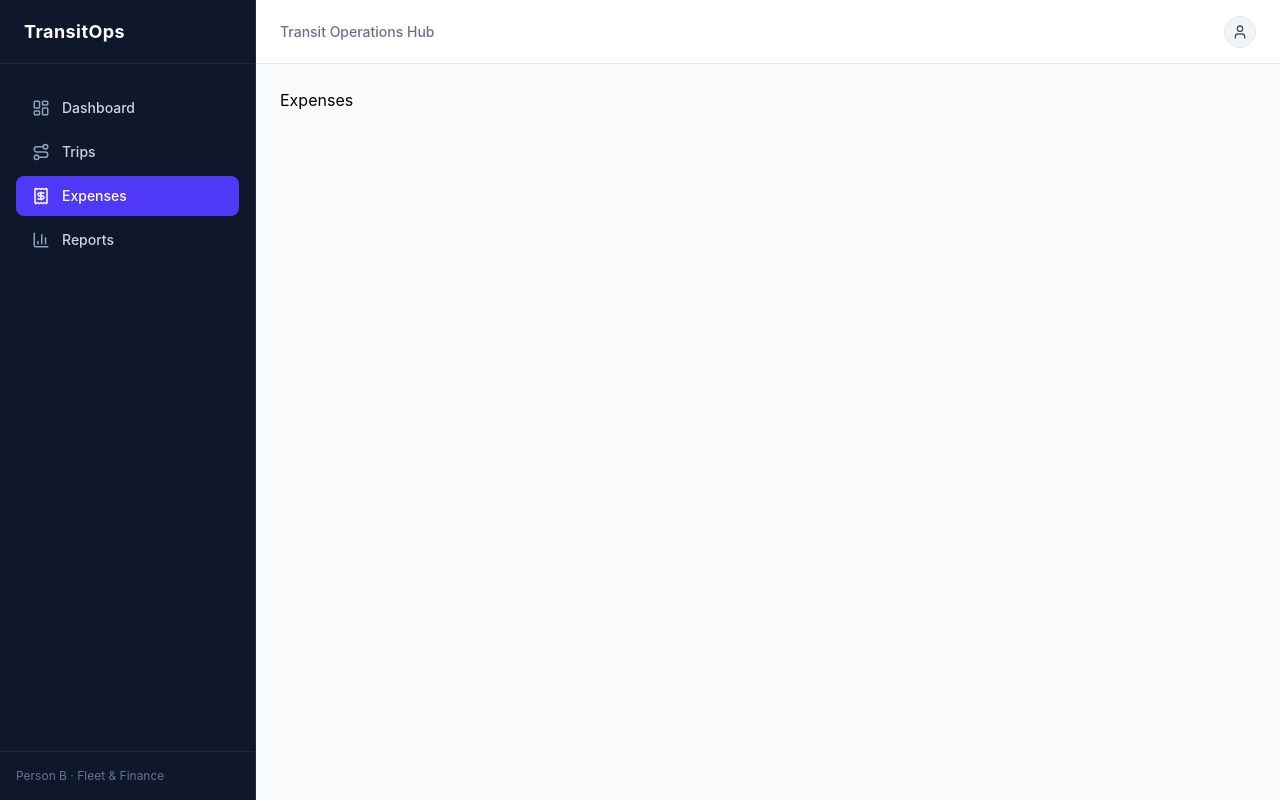
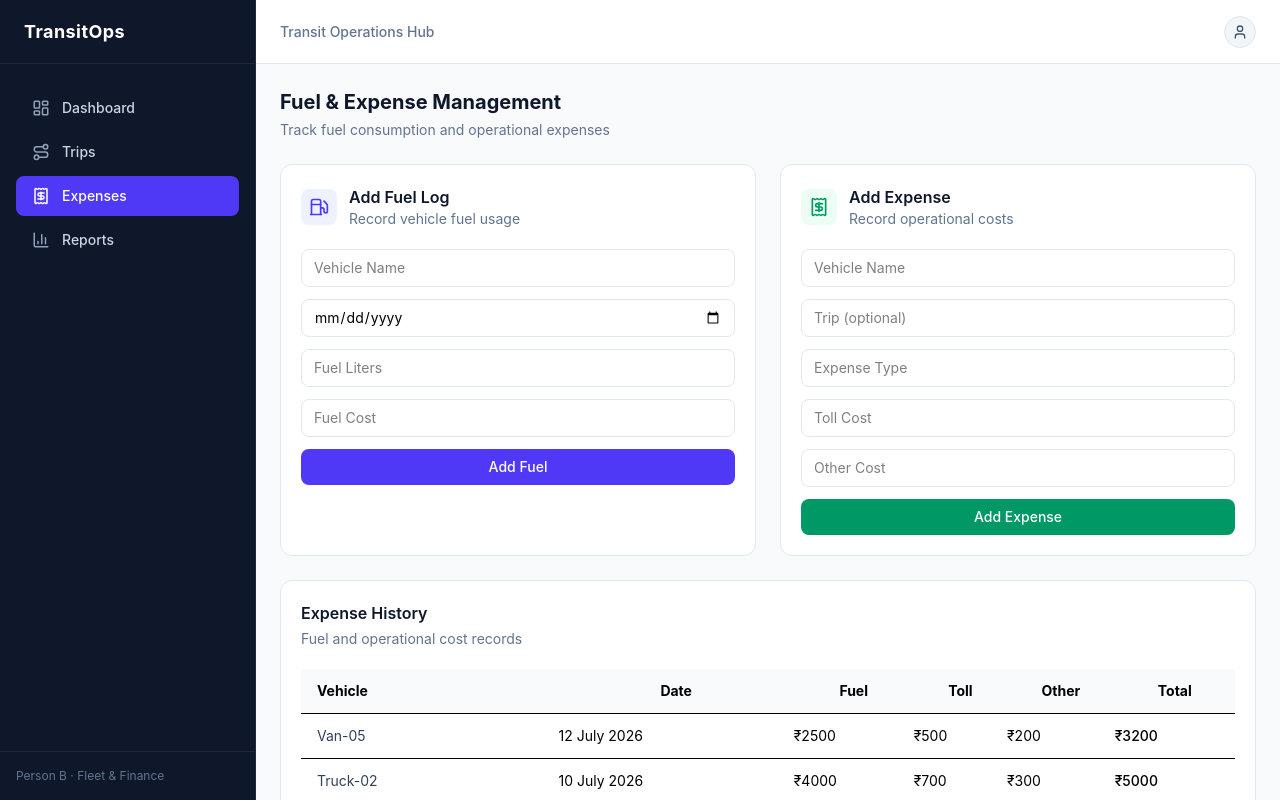
Before and after one commit to timey07/TransitOps, a React (Vite) app in the folder frontend/: page /expenses in a window 1280 px wide. Built offline with nearby package versions, Linux system fonts and the light colour scheme.

Commit message:
feat: add fuel and expense management UI

```diff
--- a/frontend/src/components/expenses/ExpenseForm.tsx
+++ b/frontend/src/components/expenses/ExpenseForm.tsx
@@ -0,0 +1,123 @@
+import { Receipt } from "lucide-react";
+import { useForm } from "react-hook-form";
+
+
+type ExpenseData = {
+  vehicle: string;
+  trip: string;
+  type: string;
+  toll: number;
+  other: number;
+};
+
+
+export default function ExpenseForm(){
+
+
+const {
+  register,
+  handleSubmit,
+  reset
+}=useForm<ExpenseData>();
+
+
+
+const onSubmit=(data:ExpenseData)=>{
+  console.log(data);
+  reset();
+}
+
+
+
+return (
+
+<div className="bg-white rounded-xl border border-slate-200 p-5 space-y-5">
+
+
+<div className="flex items-center gap-3">
+
+<div className="p-2 rounded-lg bg-emerald-50">
+<Receipt
+size={20}
+className="text-emerald-600"
+/>
+</div>
+
+
+<div>
+
+<h3 className="font-semibold text-slate-900">
+Add Expense
+</h3>
+
+<p className="text-sm text-slate-500">
+Record operational costs
+</p>
+
+</div>
+
+
+</div>
+
+
+
+<form
+onSubmit={handleSubmit(onSubmit)}
+className="space-y-3"
+>
+
+
+<input
+{...register("vehicle")}
+placeholder="Vehicle Name"
+className="w-full rounded-lg border border-slate-200 px-3 py-2 text-sm"
+/>
+
+
+<input
+{...register("trip")}
+placeholder="Trip (optional)"
+className="w-full rounded-lg border border-slate-200 px-3 py-2 text-sm"
+/>
+
+
+<input
+{...register("type")}
+placeholder="Expense Type"
+className="w-full rounded-lg border border-slate-200 px-3 py-2 text-sm"
+/>
+
+
+<input
+type="number"
+{...register("toll")}
+placeholder="Toll Cost"
+className="w-full rounded-lg border border-slate-200 px-3 py-2 text-sm"
+/>
+
+
+<input
+type="number"
+{...register("other")}
+placeholder="Other Cost"
+className="w-full rounded-lg border border-slate-200 px-3 py-2 text-sm"
+/>
+
+
+
+<button
+className="w-full bg-emerald-600 hover:bg-emerald-700 text-white rounded-lg py-2 text-sm font-medium"
+>
+Add Expense
+</button>
+
+
+</form>
+
+
+
+</div>
+
+)
+
+}
--- a/frontend/src/components/expenses/ExpenseTable.tsx
+++ b/frontend/src/components/expenses/ExpenseTable.tsx
@@ -0,0 +1,145 @@
+const expenses = [
+  {
+    vehicle:"Van-05",
+    date:"12 July 2026",
+    fuel:2500,
+    toll:500,
+    other:200
+  },
+  {
+    vehicle:"Truck-02",
+    date:"10 July 2026",
+    fuel:4000,
+    toll:700,
+    other:300
+  }
+];
+
+
+
+export default function ExpenseTable(){
+
+
+return (
+
+<div className="bg-white rounded-xl border border-slate-200 p-5">
+
+
+<div className="mb-5">
+
+<h3 className="font-semibold text-slate-900">
+Expense History
+</h3>
+
+<p className="text-sm text-slate-500 mt-1">
+Fuel and operational cost records
+</p>
+
+</div>
+
+
+
+<div className="overflow-x-auto">
+
+<table className="w-full text-sm">
+
+
+<thead>
+
+<tr className="border-b bg-slate-50">
+
+<th className="text-left px-4 py-3">
+Vehicle
+</th>
+
+<th>
+Date
+</th>
+
+<th>
+Fuel
+</th>
+
+<th>
+Toll
+</th>
+
+<th>
+Other
+</th>
+
+<th>
+Total
+</th>
+
+</tr>
+
+</thead>
+
+
+
+<tbody>
+
+
+{
+expenses.map((item,index)=>(
+
+<tr
+key={index}
+className="border-b"
+>
+
+
+<td className="px-4 py-3 text-slate-700">
+{item.vehicle}
+</td>
+
+
+<td>
+{item.date}
+</td>
+
+
+<td>
+₹{item.fuel}
+</td>
+
+
+<td>
+₹{item.toll}
+</td>
+
+
+<td>
+₹{item.other}
+</td>
+
+
+<td className="font-medium">
+₹{item.fuel+item.toll+item.other}
+</td>
+
+
+</tr>
+
+
+))
+}
+
+
+
+</tbody>
+
+
+
+</table>
+
+</div>
+
+
+</div>
+
+
+)
+
+}
--- a/frontend/src/components/fuel/FuelForm.tsx
+++ b/frontend/src/components/fuel/FuelForm.tsx
@@ -0,0 +1,105 @@
+import { Fuel } from "lucide-react";
+import { useForm } from "react-hook-form";
+
+
+type FuelData = {
+  vehicle: string;
+  date: string;
+  liters: number;
+  cost: number;
+};
+
+
+export default function FuelForm() {
+
+  const {
+    register,
+    handleSubmit,
+    reset
+  } = useForm<FuelData>();
+
+
+  const onSubmit = (data: FuelData) => {
+    console.log(data);
+    reset();
+  };
+
+
+  return (
+    <div className="bg-white rounded-xl border border-slate-200 p-5 space-y-5">
+
+
+      {/* Header */}
+      <div className="flex items-center gap-3">
+
+        <div className="p-2 rounded-lg bg-indigo-50">
+          <Fuel
+            size={20}
+            className="text-indigo-600"
+          />
+        </div>
+
+
+        <div>
+          <h3 className="font-semibold text-slate-900">
+            Add Fuel Log
+          </h3>
+
+          <p className="text-sm text-slate-500">
+            Record vehicle fuel usage
+          </p>
+        </div>
+
+      </div>
+
+
+
+      <form
+        onSubmit={handleSubmit(onSubmit)}
+        className="space-y-3"
+      >
+
+
+        <input
+          {...register("vehicle")}
+          placeholder="Vehicle Name"
+          className="w-full rounded-lg border border-slate-200 px-3 py-2 text-sm outline-none focus:ring-2 focus:ring-indigo-500"
+        />
+
+
+        <input
+          type="date"
+          {...register("date")}
+          className="w-full rounded-lg border border-slate-200 px-3 py-2 text-sm"
+        />
+
+
+        <input
+          type="number"
+          {...register("liters")}
+          placeholder="Fuel Liters"
+          className="w-full rounded-lg border border-slate-200 px-3 py-2 text-sm"
+        />
+
+
+        <input
+          type="number"
+          {...register("cost")}
+          placeholder="Fuel Cost"
+          className="w-full rounded-lg border border-slate-200 px-3 py-2 text-sm"
+        />
+
+
+
+        <button
+          className="w-full bg-indigo-600 hover:bg-indigo-700 text-white rounded-lg py-2 text-sm font-medium"
+        >
+          Add Fuel
+        </button>
+
+
+      </form>
+
+    </div>
+  );
+}
--- a/frontend/src/pages/Expenses.tsx
+++ b/frontend/src/pages/Expenses.tsx
@@ -1,5 +1,33 @@
-function Expenses() {
-  return <h1>Expenses</h1>;
+import FuelForm from "../components/fuel/FuelForm";
+import ExpenseForm from "../components/expenses/ExpenseForm";
+import ExpenseTable from "../components/expenses/ExpenseTable";
+
+export default function Expenses() {
+  return (
+    <div className="space-y-6">
+
+      {/* Header */}
+      <div>
+        <h2 className="text-xl font-bold text-slate-900">
+          Fuel & Expense Management
+        </h2>
+
+        <p className="text-sm text-slate-500 mt-1">
+          Track fuel consumption and operational expenses
+        </p>
+      </div>
+
+
+      {/* Forms */}
+      <div className="grid grid-cols-1 lg:grid-cols-2 gap-6">
+        <FuelForm />
+        <ExpenseForm />
+      </div>
+
+
+      {/* Expense History */}
+      <ExpenseTable />
+
+    </div>
+  );
 }
-
-export default Expenses;
```
